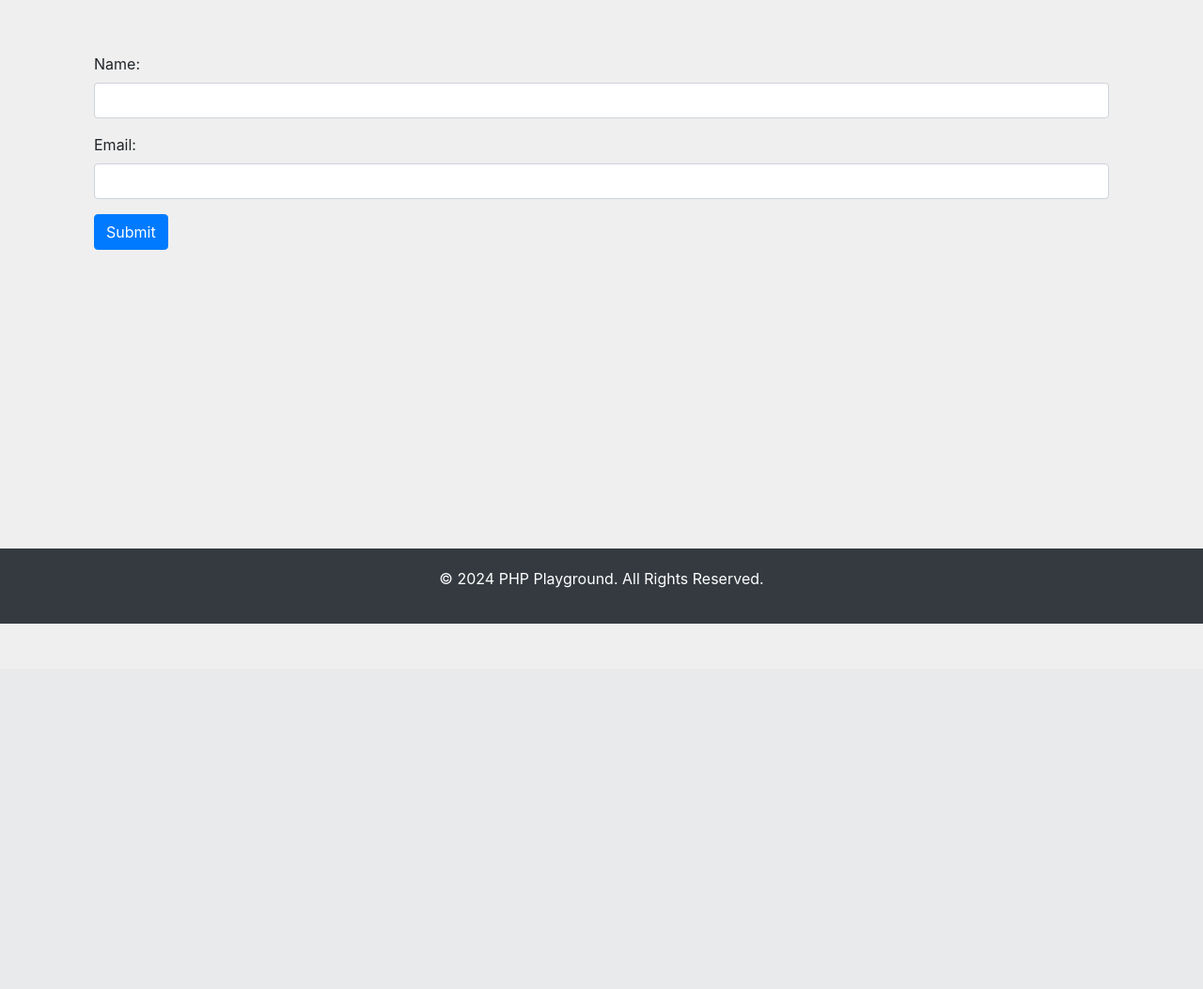
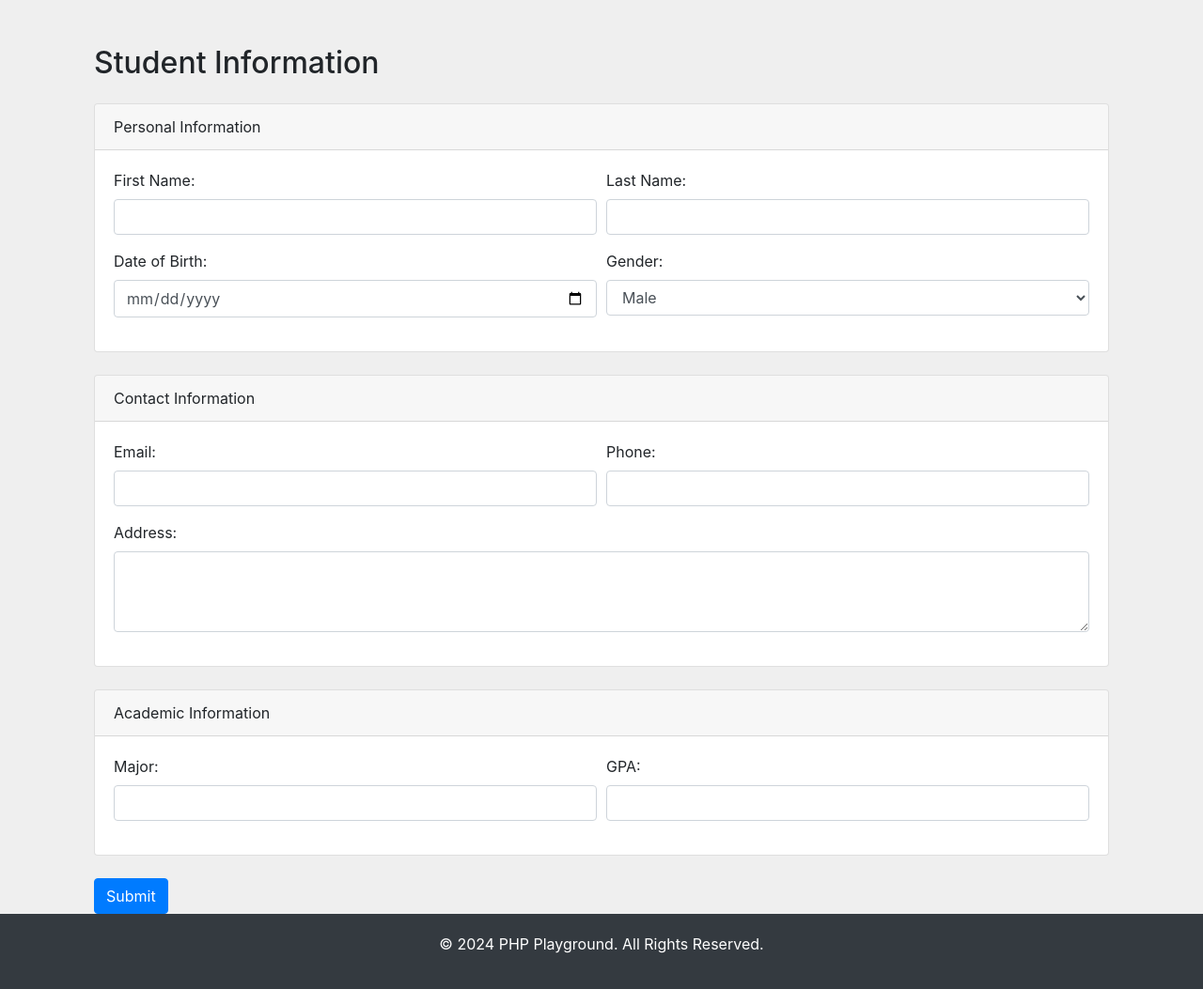
Before and after one commit to pradipchaudhary/php-playground, a PHP site: page / in a window 1280 px wide. Shown: the part 88-1141 px from the top of the page at 94% size. Before the commit the page ends 752 px from the top, so only its background shows below. Run offline with PHP 8.4, Linux system fonts and the light colour scheme.

Commit message:
Add PHP script to insert data into 'students' table based on POST request

```diff
--- /dev/null
+++ b/form/advance-form.php
@@ -0,0 +1,187 @@
+<?php
+
+// Replace these variables with your actual database credentials
+$servername = "localhost";
+$username = "root";
+$password = "";
+$dbname = "php-playground_db";
+
+// Create a connection
+$conn = new mysqli($servername, $username, $password, $dbname);
+
+// Check the connection
+if ($conn->connect_error) {
+    die("Connection failed: " . $conn->connect_error);
+}
+
+// SQL query to create a table
+// $sql = "CREATE TABLE students (
+//     id INT(6) UNSIGNED AUTO_INCREMENT PRIMARY KEY,
+//     first_name VARCHAR(30) NOT NULL,
+//     last_name VARCHAR(30) NOT NULL,
+//     date_of_birth DATE NOT NULL,
+//     gender VARCHAR(10) NOT NULL,
+//     email VARCHAR(50) NOT NULL,
+//     phone VARCHAR(15) NOT NULL,
+//     address TEXT NOT NULL,
+//     major VARCHAR(50) NOT NULL,
+//     gpa DECIMAL(3,2) NOT NULL
+// )";
+
+// Execute the query
+// if ($conn->query($sql) === TRUE) {
+//     echo "Table 'students' created successfully";
+// } else {
+//     echo "Error creating table: " . $conn->error;
+// }
+
+// Sample data to be inserted
+// $first_name = "John";
+// $last_name = "Doe";
+// $date_of_birth = "1990-05-15";
+// $gender = "Male";
+// $email = "john.doe@example.com";
+// $phone = "123-456-7890";
+// $address = "123 Main St, Cityville";
+// $major = "Computer Science";
+// $gpa = 3.75;
+
+// Check if the form is submitted using the POST method
+// if ($_SERVER["REQUEST_METHOD"] === "POST") {
+//     // Sanitize and validate data (replace this with proper validation)
+//     $first_name = $conn->real_escape_string($_POST['first_name']);
+//     $last_name = $conn->real_escape_string($_POST['last_name']);
+//     $date_of_birth = $conn->real_escape_string($_POST['date_of_birth']);
+//     $gender = $conn->real_escape_string($_POST['gender']);
+//     $email = $conn->real_escape_string($_POST['email']);
+//     $phone = $conn->real_escape_string($_POST['phone']);
+//     $address = $conn->real_escape_string($_POST['address']);
+//     $major = $conn->real_escape_string($_POST['major']);
+//     $gpa = $conn->real_escape_string($_POST['gpa']);
+
+// }
+
+
+
+
+// SQL query to insert data into the 'students' table
+// $sql = "INSERT INTO students (first_name, last_name, date_of_birth, gender, email, phone, address, major, gpa)
+//         VALUES ('$first_name', '$last_name', '$date_of_birth', '$gender', '$email', '$phone', '$address', '$major', $gpa)";
+
+
+// SQL query to insert data into the 'students' table
+// $sql = "INSERT INTO students (first_name, last_name, date_of_birth, gender, email, phone, address, major, gpa);
+// VALUES ('$first_name', '$last_name', '$date_of_birth', '$gender', '$email', '$phone', '$address', '$major', $gpa)";
+
+
+// Check if the form is submitted using the POST method
+if ($_SERVER["REQUEST_METHOD"] === "POST") {
+    // Sanitize and validate data (replace this with proper validation)
+    $first_name = $conn->real_escape_string($_POST['firstName']);
+    $last_name = $conn->real_escape_string($_POST['lastName']);
+    $date_of_birth = $conn->real_escape_string($_POST['dob']);
+    $gender = $conn->real_escape_string($_POST['gender']);
+    $email = $conn->real_escape_string($_POST['email']);
+    $phone = $conn->real_escape_string($_POST['phone']);
+    $address = $conn->real_escape_string($_POST['address']);
+    $major = $conn->real_escape_string($_POST['major']);
+    $gpa = $conn->real_escape_string($_POST['gpa']);
+
+    // SQL query to insert data into the 'students' table
+    $sql = "INSERT INTO students (first_name, last_name, date_of_birth, gender, email, phone, address, major, gpa)
+            VALUES ('$first_name', '$last_name', '$date_of_birth', '$gender', '$email', '$phone', '$address', '$major', $gpa)";
+
+
+// Execute the query
+if ($conn->query($sql) === TRUE) {
+    echo "Data inserted successfully";
+} else {
+    echo "Error inserting data: " . $conn->error;
+}
+
+}
+
+// Close the connection
+$conn->close();
+
+
+
+
+?>
+<div class="container mt-5">
+    <form action="<?php echo "$_SERVER('PHP-SELF')"; ?>" method="post">
+        <h2 class="mb-4">Student Information</h2>
+
+        <!-- Personal Information -->
+        <div class="card mb-4">
+            <div class="card-header">Personal Information</div>
+            <div class="card-body">
+                <div class="form-row">
+                    <div class="form-group col-md-6">
+                        <label for="firstName">First Name:</label>
+                        <input type="text" class="form-control" id="firstName" name="firstName" required>
+                    </div>
+                    <div class="form-group col-md-6">
+                        <label for="lastName">Last Name:</label>
+                        <input type="text" class="form-control" id="lastName" name="lastName" required>
+                    </div>
+                </div>
+                <div class="form-row">
+                    <div class="form-group col-md-6">
+                        <label for="dob">Date of Birth:</label>
+                        <input type="date" class="form-control" id="dob" name="dob" required>
+                    </div>
+                    <div class="form-group col-md-6">
+                        <label for="gender">Gender:</label>
+                        <select class="form-control" id="gender" name="gender" required>
+                            <option value="male">Male</option>
+                            <option value="female">Female</option>
+                            <option value="other">Other</option>
+                        </select>
+                    </div>
+                </div>
+            </div>
+        </div>
+
+        <!-- Contact Information -->
+        <div class="card mb-4">
+            <div class="card-header">Contact Information</div>
+            <div class="card-body">
+                <div class="form-row">
+                    <div class="form-group col-md-6">
+                        <label for="email">Email:</label>
+                        <input type="email" class="form-control" id="email" name="email" required>
+                    </div>
+                    <div class="form-group col-md-6">
+                        <label for="phone">Phone:</label>
+                        <input type="tel" class="form-control" id="phone" name="phone" required>
+                    </div>
+                </div>
+                <div class="form-group">
+                    <label for="address">Address:</label>
+                    <textarea class="form-control" id="address" name="address" rows="3" required></textarea>
+                </div>
+            </div>
+        </div>
+
+        <!-- Academic Information -->
+        <div class="card mb-4">
+            <div class="card-header">Academic Information</div>
+            <div class="card-body">
+                <div class="form-row">
+                    <div class="form-group col-md-6">
+                        <label for="major">Major:</label>
+                        <input type="text" class="form-control" id="major" name="major" required>
+                    </div>
+                    <div class="form-group col-md-6">
+                        <label for="gpa">GPA:</label>
+                        <input type="number" class="form-control" id="gpa" name="gpa" step="0.01" required>
+                    </div>
+                </div>
+            </div>
+        </div>
+
+        <!-- Submit Button -->
+        <button type="submit" class="btn btn-primary">Submit</button>
+    </form>
+</div>
--- a/index.php
+++ b/index.php
@@ -43,7 +43,8 @@ $startDate = 2024;
     <div class="container">
         <?php
         // form includes
-            include './form/form.php';
+            // include './form/form.php';
+        include './form/advance-form.php';
         ?>
     </div>
 </main>
```
